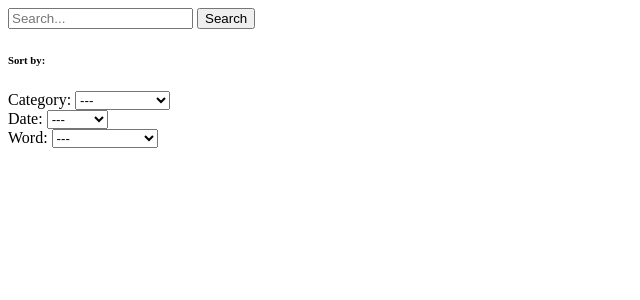
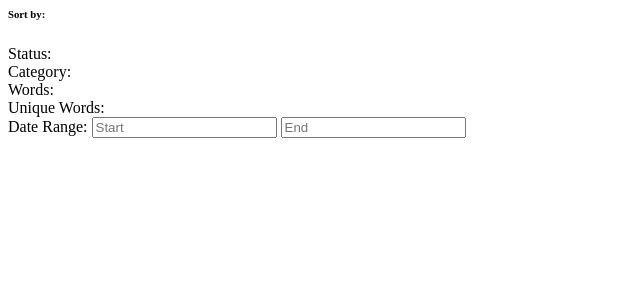
Before and after one commit to BRANYA43/online_notes, a Django app: template src/templates/includes/filter_panel.html in a window 1280 px wide. Shown: the top 300 px of the page, without its empty margins (0-640 px from the left). Run offline with Django 4.2, Linux system fonts and the light colour scheme; the template is opened without the code that fills it, so the values that code supplies are empty; some libraries are stand-ins or nearby versions.

Commit message:
Refactor filter_form

```diff
--- a/src/templates/home.html
+++ b/src/templates/home.html
@@ -4,7 +4,7 @@
 {% block content %}
 <div class="d-flex">
   <aside class="d-flex flex-column w-25 ms-5 mt-3">
-      {% include 'includes/sort_panel.html' %}
+      {% include 'includes/filter_panel.html' %}
       {% include 'includes/note_list.html' %}
   </aside>
   <div class="d-flex flex-column ms-5 flex-grow-1 me-5 mt-3 gap-3">
--- a/src/templates/includes/filter_panel.html
+++ b/src/templates/includes/filter_panel.html
@@ -1,39 +1,29 @@
+{% load django_bootstrap5 %}
 <div id="sort_panel">
-  <form action="#" method="get">
-    <div class="input-group mb-3">
-      <input type="search" class="form-control" placeholder="Search..." aria-label="" aria-describedby="search_btn">
-      <button class="input-group-text btn btn-outline-primary" id="search_btn">Search</button>
-    </div>
+  <form id="filter_form" class="form" action="{% url 'filter_notes' %}" method="get">
+    {% csrf_token %}
     <div class="d-flex flex-column mb-4 gap-2">
       <h6>Sort by:</h6>
-      <div class="input-group">
+      <div class="input-group input-group-sm">
+        <span class="input-group-text" id="sort_by_status">Status:</span>
+        {% bootstrap_field filter_form.status show_label='skip' size='sm' wrapper_class='flex-fill' %}
+      </div>
+      <div class="input-group input-group-sm">
         <span class="input-group-text" id="sort_by_category">Category:</span>
-        <select class="form-select" aria-describedby="sort_by_category">
-          <option selected>---</option>
-          <option class="text-primary" value="1">Category #1</option>
-          <option class="text-success" value="2">Category #2</option>
-          <option class="text-warning" value="3">Category #3</option>
-        </select>
+        {% bootstrap_field filter_form.category show_label='skip' size='sm' wrapper_class='flex-fill' %}
       </div>
-      <div class="d-flex gap-2">
-
-        <div class="input-group">
-          <span class="input-group-text" id="sort_by_date">Date:</span>
-          <select class="form-select" aria-describedby="sort_by_date">
-            <option selected>---</option>
-            <option class="text-primary" value="1">Earlier</option>
-            <option class="text-success" value="2">Later</option>
-          </select>
-        </div>
-        <div class="input-group">
-          <span class="input-group-text" id="sort_by_quantity_words">Word:</span>
-          <select class="form-select" aria-describedby="sort_by_quantity_words">
-            <option selected>---</option>
-            <option class="text-primary" value="1">Less Quantity</option>
-            <option class="text-success" value="2">More Quantity</option>
-          </select>
-        </div>
-
+      <div class="input-group input-group-sm">
+        <span class="input-group-text" id="sort_by_words">Words:</span>
+        {% bootstrap_field filter_form.words show_label='skip' size='sm' wrapper_class='flex-fill' %}
+      </div>
+      <div class="input-group input-group-sm">
+        <span class="input-group-text" id="sort_by_unique_words">Unique Words:</span>
+        {% bootstrap_field filter_form.unique_words show_label='skip' size='sm' wrapper_class='flex-fill' %}
+      </div>
+      <div class="input-group input-group-sm">
+        <span class="input-group-text" id="sort_by_date_range">Date Range:</span>
+        <input id="{{ filter_form.created.auto_id }}_0" class="form-control form-control-sm" type="text" name="create_after" placeholder="Start" aria-describedby="sort_by_date_range">
+        <input id="{{ filter_form.created.auto_id }}_1" class="form-control form-control-sm" type="text" name="create_before" placeholder="End" aria-describedby="sort_by_date_range">
       </div>
     </div>
   </form>
```
